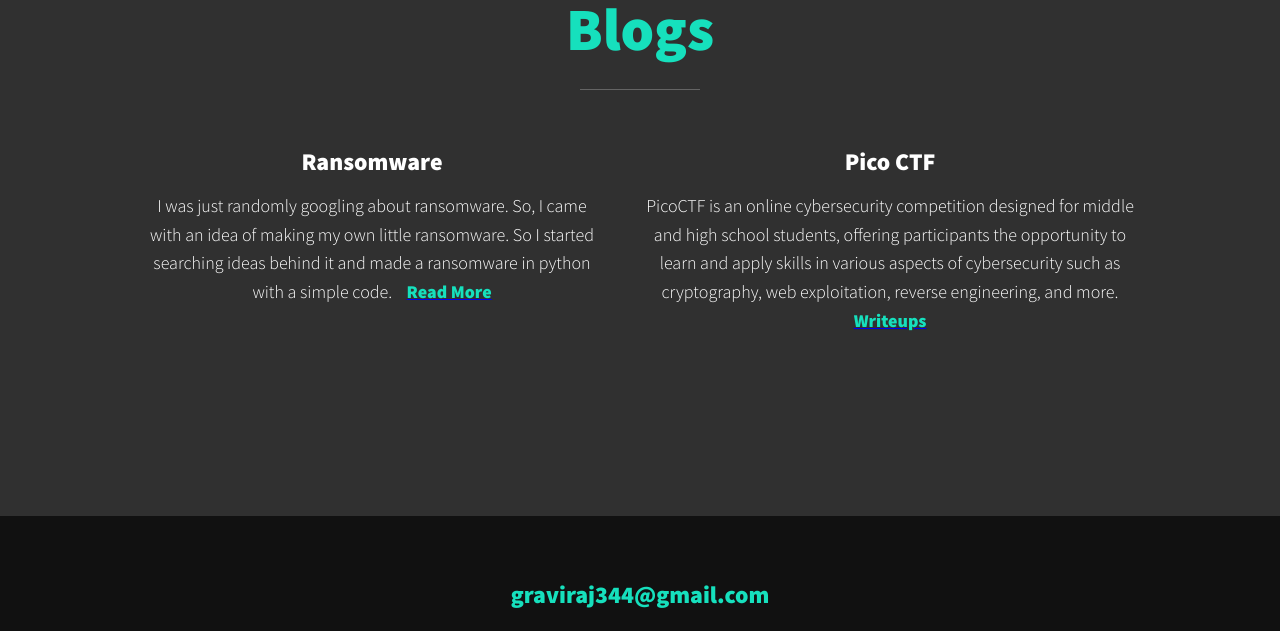
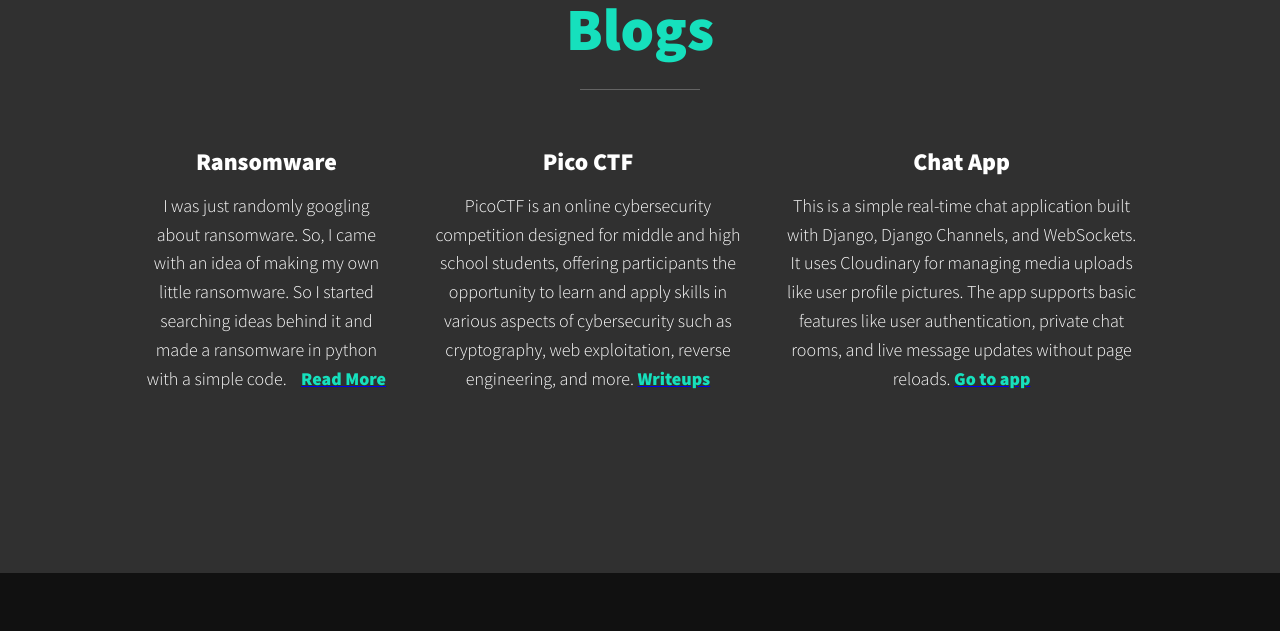
Before and after one commit to RaviRajGhorsai/Website, a plain HTML site: page index.html in a window 1280 px wide. Shown: the part 1740-2371 px from the top of the page. Drawn offline with nearby package versions, Linux system fonts and the light colour scheme.

Commit message:
added chat app link

```diff
--- a/index.html
+++ b/index.html
@@ -125,6 +125,14 @@
                     learn and apply skills in various aspects of cybersecurity such as
                      cryptography, web exploitation, reverse engineering, and more.
                      <a href="./Blogs/PicoCTF.html" target="_blank"><span id="read">Writeups</span></a></p>
+            </div>
+            <div class="Mywork">
+                <h3 id="app">Chat App</h3>
+                <p>This is a simple real-time chat application built with Django,
+                    Django Channels, and WebSockets. It uses Cloudinary
+                    for managing media uploads like user profile pictures. The app
+                    supports basic features like user authentication, private chat rooms,
+                     and live message updates without page reloads. <a href="https://real-time-chat-app-06zl.onrender.com/" target="_blank"><span id="read">Go to app</span></a></p>
 
             </div>
         </div>
```
